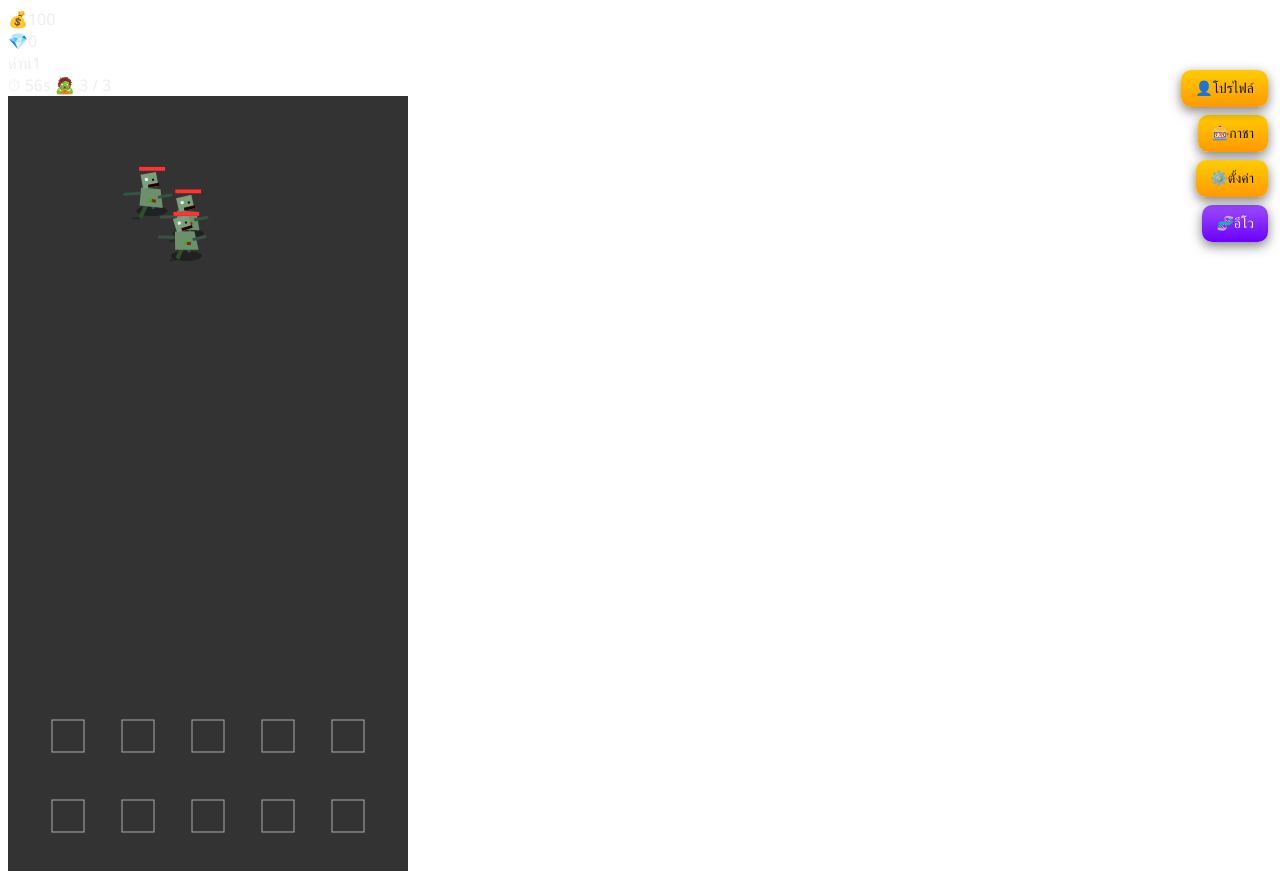
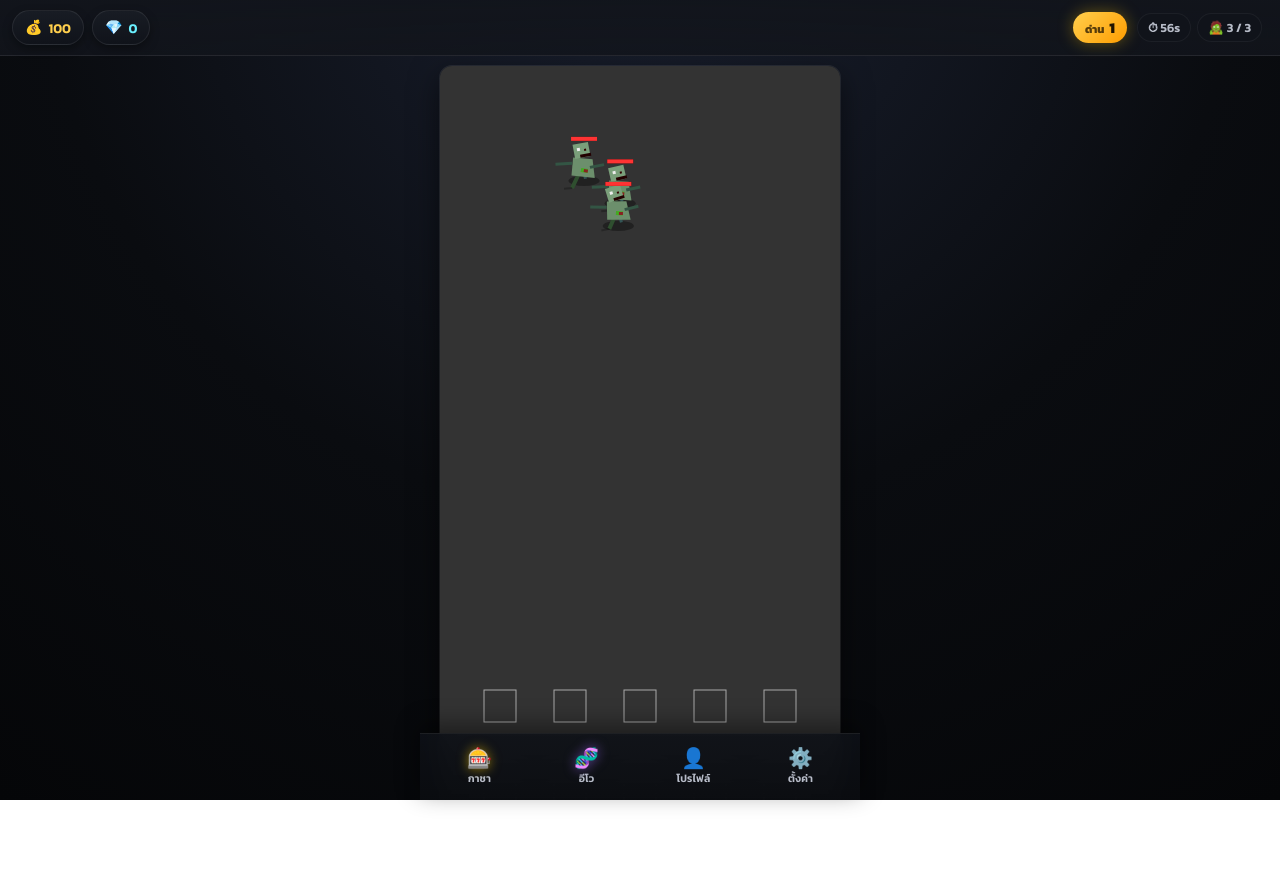
Before and after one commit to lalahayday075-boop/TowerVSZombie, a website with bundled scripts: page index.html in a window 1280 px wide. After the commit the page ends 800 px from the top, so only its background shows below. Built offline with nearby package versions, Linux system fonts and the light colour scheme; files whose address does not match are found by name.

Commit message:
Add files via upload

```diff
--- a/assets/evolve.css
+++ b/assets/evolve.css
@@ -1,24 +1,3 @@
-#evolveBtn {
-  position: fixed;
-  right: 12px;
-  top: 205px; /* อยู่ใต้กาชา */
-
-  padding: 10px 14px;
-  font-size: 14px;
-
-  background: linear-gradient(180deg,#9d4dff,#6a00ff);
-  color: #fff;
-  border: none;
-  border-radius: 10px;
-
-  box-shadow: 0 4px 12px rgba(0,0,0,0.5);
-  cursor: pointer;
-  z-index: 30;
-}
-
-#evolveBtn:hover {
-  transform: scale(1.05);
-}
 /* ===== EVOLVE OVERLAY ===== */
 .evolve-overlay {
   display: none;
@@ -69,6 +48,43 @@
   background: #181818;
   border-radius: 10px;
   border: 1px solid #2a2a2a;
+  max-height: 55vh;
+  overflow-y: auto;
+}
+
+.evolve-list::-webkit-scrollbar { width: 6px; }
+.evolve-list::-webkit-scrollbar-thumb { background: #444; border-radius: 4px; }
+
+/* ===== CARD (การ์ดแต่ละชนิดป้อมที่อีโวได้) ===== */
+.evolve-card {
+  display: flex;
+  align-items: center;
+  justify-content: space-between;
+  gap: 10px;
+  background: linear-gradient(145deg, #202020, #191919);
+  border: 1px solid #2d2d2d;
+  border-radius: 12px;
+  padding: 10px 12px;
+  margin-bottom: 10px;
+}
+
+.evolve-card:last-child { margin-bottom: 0; }
+
+.evolve-card-title {
+  font-weight: 700;
+  letter-spacing: 0.5px;
+  color: #e9d5ff;
+  margin-bottom: 2px;
+}
+
+.evolve-card-info {
+  font-size: 12.5px;
+  color: #9a9a9a;
+}
+
+.evolve-card .evolve-btn {
+  flex: none;
+  min-width: 92px;
 }
 
 /* ===== BUTTON ROW ===== */
--- a/assets/gacha.css
+++ b/assets/gacha.css
@@ -15,12 +15,16 @@
   max-width: 380px; /* 🔥 พอดีกับ canvas 400px */
   max-height: 90vh; /* 🔥 ไม่ล้นจอ */
   overflow-y: auto; /* 🔥 ถ้ายาวเกินให้เลื่อน */
-  background: #1b1b1b;
-  border-radius: 16px;
+  background: linear-gradient(180deg, #201f22, #17161a);
+  border: 1px solid rgba(255,255,255,0.08);
+  border-radius: 18px;
   padding: 18px;
   color: white;
-  box-shadow: 0 0 25px rgba(0,0,0,0.8);
+  box-shadow: 0 20px 50px rgba(0,0,0,0.7);
 }
+
+.gacha-box::-webkit-scrollbar { width: 6px; }
+.gacha-box::-webkit-scrollbar-thumb { background: #555; border-radius: 4px; }
 
 /* ===== HEADER ===== */
 .gacha-title {
@@ -173,27 +177,19 @@
   margin-top: 4px;
   color: gold;
 }
-#ui div {
-  margin: 4px 0;
-}
-#gachaBtn {
-  position: fixed;
-  right: 12px;
-  top: 115px;
-
-  padding: 10px 14px;
-  font-size: 14px;
-
-  background: linear-gradient(180deg,#ffcc00,#ff9900);
-  color: #111;
+.gacha-close-btn {
+  display: block;
+  width: 100%;
+  margin-top: 12px;
+  padding: 10px;
   border: none;
-  border-radius: 10px;
-
-  box-shadow: 0 4px 12px rgba(0,0,0,0.5);
+  border-radius: 8px;
+  background: #444;
+  color: #fff;
+  font-weight: bold;
   cursor: pointer;
-  z-index: 30;
 }
 
-#gachaBtn:hover {
-  transform: scale(1.05);
+.gacha-close-btn:hover {
+  background: #555;
 }
--- a/assets/player.css
+++ b/assets/player.css
@@ -19,7 +19,9 @@
 .panel {
   width: 360px;
   max-width: 92%;
-  margin: 80px auto;
+  max-height: 82vh;
+  overflow-y: auto;
+  margin: 60px auto;
   padding: 22px;
   border-radius: 16px;
   background: linear-gradient(145deg,#1b1f27,#141820);
@@ -28,6 +30,9 @@
     0 20px 40px rgba(0,0,0,0.6);
   animation: popIn 0.25s ease;
 }
+
+.panel::-webkit-scrollbar { width: 6px; }
+.panel::-webkit-scrollbar-thumb { background: #444; border-radius: 4px; }
 
 .panel h2 {
   margin: 0 0 18px 0;
@@ -86,12 +91,31 @@
 
 .panel button {
   flex: 1;
+  width: 100%;
   padding: 10px;
   border-radius: 10px;
   border: none;
   cursor: pointer;
   font-weight: 600;
   transition: 0.15s ease;
+  margin-top: 8px;
+}
+
+.panel .button-group button { margin-top: 0; }
+
+.panel label {
+  display: flex;
+  align-items: center;
+  gap: 8px;
+  font-size: 14px;
+  color: #ccc;
+  margin-bottom: 6px;
+}
+
+.panel input[type="checkbox"] {
+  width: 18px;
+  height: 18px;
+  accent-color: var(--blue, #4aa3ff);
 }
 
 .btn-primary {
@@ -115,6 +139,61 @@
 }
 
 /* =============================
+   MAP THEME LIST
+============================= */
+
+.map-theme-grid {
+  display: grid;
+  grid-template-columns: 1fr 1fr;
+  gap: 8px;
+  margin-bottom: 4px;
+}
+
+.map-theme-btn {
+  display: flex;
+  flex-direction: column;
+  align-items: center;
+  gap: 4px;
+  padding: 12px 8px;
+  border-radius: 12px;
+  border: 1px solid #2c2c2c;
+  background: linear-gradient(145deg,#20242e,#181b22);
+  color: #ddd;
+  cursor: pointer;
+  transition: 0.15s ease;
+  margin-top: 0;
+}
+
+.map-theme-btn:hover:not(:disabled) {
+  transform: translateY(-2px);
+  border-color: var(--blue, #4aa3ff);
+}
+
+.map-theme-name {
+  font-weight: 700;
+  font-size: 13px;
+  letter-spacing: 0.5px;
+}
+
+.map-theme-state {
+  font-size: 11.5px;
+  color: #8a8f99;
+}
+
+.map-theme-btn.equipped {
+  border-color: var(--green, #3cff9d);
+  box-shadow: 0 0 12px rgba(60,255,157,0.25);
+}
+
+.map-theme-btn.equipped .map-theme-state { color: var(--green, #3cff9d); }
+
+.map-theme-btn.locked {
+  opacity: 0.45;
+  filter: grayscale(60%);
+  cursor: not-allowed;
+}
+
+/* =============================
    ANIMATION
 ============================= */
 
@@ -133,37 +212,3 @@
     opacity: 1;
   }
 }
-#profileBtn {
-  position: fixed;
-  right: 12px;
-  top: 70px;
-
-  padding: 10px 14px;
-  font-size: 14px;
-
-  background: linear-gradient(180deg,#ffcc00,#ff9900);
-  color: #111;
-  border: none;
-  border-radius: 10px;
-
-  box-shadow: 0 4px 12px rgba(0,0,0,0.5);
-  cursor: pointer;
-  z-index: 30;
-}
-#setBtn {
-  position: fixed;
-  right: 12px;
-  top: 160px;
-
-  padding: 10px 14px;
-  font-size: 14px;
-
-  background: linear-gradient(180deg,#ffcc00,#ff9900);
-  color: #111;
-  border: none;
-  border-radius: 10px;
-
-  box-shadow: 0 4px 12px rgba(0,0,0,0.5);
-  cursor: pointer;
-  z-index: 30;
-}
--- /dev/null
+++ b/assets/theme.css
@@ -0,0 +1,262 @@
+/* =========================================================
+   THEME.CSS — ระบบดีไซน์กลางของเกม (สี, ระยะ, เงา, ฟอนต์)
+   ไฟล์นี้คุมโครงหลัก: พื้นหลัง, แถบทรัพยากรบนสุด (HUD),
+   แถบเมนูล่าง (dock) และกรอบพื้นที่เกม
+   ========================================================= */
+
+:root {
+  /* ----- พื้นผิว ----- */
+  --bg-0: #0a0c10;
+  --bg-1: #12151c;
+  --panel-1: #181c24;
+  --panel-2: #10131a;
+  --line: rgba(255, 255, 255, 0.08);
+  --line-soft: rgba(255, 255, 255, 0.05);
+
+  /* ----- สีเน้น ----- */
+  --gold: #ffcf4d;
+  --gold-deep: #ff9d00;
+  --blue: #4aa3ff;
+  --blue-deep: #2d79ff;
+  --cyan: #6af0ff;
+  --purple: #9d6bff;
+  --purple-deep: #7c3aed;
+  --green: #3cff9d;
+  --red: #ff5d5d;
+
+  /* ----- ตัวหนังสือ ----- */
+  --text-0: #f5f6fa;
+  --text-1: #b7bcc8;
+  --text-2: #7d8291;
+
+  /* ----- รูปทรง ----- */
+  --r-sm: 8px;
+  --r-md: 12px;
+  --r-lg: 18px;
+  --r-pill: 999px;
+
+  /* ----- เงา ----- */
+  --shadow-1: 0 10px 30px rgba(0, 0, 0, 0.55);
+  --shadow-2: 0 18px 46px rgba(0, 0, 0, 0.65);
+  --shadow-glow-gold: 0 0 16px rgba(255, 204, 0, 0.35);
+
+  /* ----- ฟอนต์ ----- */
+  --font-game: "Kanit", "Segoe UI", Tahoma, sans-serif;
+
+  /* ----- ระดับชั้น ----- */
+  --z-frame: 5;
+  --z-popup: 20;
+  --z-modal: 60;
+  --z-modal-top: 200;
+
+  /* ----- พื้นที่ปลอดภัย ----- */
+  --safe-top: env(safe-area-inset-top, 0px);
+  --safe-bottom: env(safe-area-inset-bottom, 0px);
+}
+
+/* ========================================================= */
+/* RESET / BASE */
+/* ========================================================= */
+
+* { box-sizing: border-box; }
+
+html, body {
+  margin: 0;
+  height: 100%;
+  overflow-x: hidden;
+  font-family: var(--font-game);
+  background: radial-gradient(circle at 50% -10%, #1a2030 0%, var(--bg-0) 55%, #050608 100%);
+  color: var(--text-0);
+}
+
+body {
+  display: flex;
+  flex-direction: column;
+  user-select: none;
+  -webkit-user-select: none;
+  -ms-user-select: none;
+  -webkit-touch-callout: none;
+  -webkit-tap-highlight-color: transparent;
+}
+
+canvas { user-select: none; touch-action: none; }
+
+button {
+  font-family: inherit;
+  -webkit-tap-highlight-color: transparent;
+}
+
+/* ========================================================= */
+/* HUD บนสุด (ทรัพยากร + สถานะด่าน) */
+/* ========================================================= */
+
+#hud {
+  position: relative;
+  z-index: var(--z-frame);
+  display: flex;
+  align-items: center;
+  justify-content: space-between;
+  gap: 10px;
+  padding: calc(10px + var(--safe-top)) 12px 10px;
+  background: linear-gradient(180deg, rgba(18, 21, 28, 0.97), rgba(18, 21, 28, 0.86));
+  border-bottom: 1px solid var(--line);
+  backdrop-filter: blur(10px);
+  flex-wrap: wrap;
+}
+
+.hud-resources {
+  display: flex;
+  gap: 8px;
+}
+
+.hud-pill {
+  display: flex;
+  align-items: center;
+  gap: 6px;
+  padding: 6px 12px;
+  border-radius: var(--r-pill);
+  background: linear-gradient(180deg, var(--panel-1), var(--panel-2));
+  border: 1px solid var(--line);
+  font-weight: 600;
+  font-size: 13.5px;
+  box-shadow: 0 4px 10px rgba(0, 0, 0, 0.35);
+}
+
+.hud-pill--money { color: var(--gold); }
+.hud-pill--diamond { color: var(--cyan); }
+
+.hud-icon { font-size: 14px; }
+
+.hud-wave {
+  display: flex;
+  align-items: center;
+  gap: 10px;
+  flex-wrap: wrap;
+  justify-content: flex-end;
+}
+
+.hud-wave-main {
+  display: flex;
+  align-items: baseline;
+  gap: 5px;
+  padding: 4px 12px;
+  border-radius: var(--r-pill);
+  background: linear-gradient(135deg, var(--gold), var(--gold-deep));
+  color: #201400;
+  font-weight: 800;
+  box-shadow: var(--shadow-glow-gold);
+}
+
+.hud-wave-label { font-size: 11px; opacity: 0.75; }
+.hud-wave-value { font-size: 15px; }
+
+.hud-wave-sub {
+  display: flex;
+  align-items: center;
+  gap: 6px;
+}
+
+.hud-chip {
+  font-size: 12.5px;
+  font-weight: 600;
+  color: var(--text-1);
+  background: var(--panel-2);
+  border: 1px solid var(--line-soft);
+  border-radius: var(--r-pill);
+  padding: 4px 10px;
+  white-space: nowrap;
+}
+
+.hud-mode {
+  font-size: 12px;
+  color: var(--purple);
+  font-weight: 700;
+}
+
+/* ========================================================= */
+/* พื้นที่เกม (canvas stage) */
+/* ========================================================= */
+
+#gameStage {
+  width: 100%;
+  display: flex;
+  justify-content: center;
+  align-items: flex-start;
+  box-sizing: border-box;
+  padding: 10px 10px 0;
+}
+
+#game {
+  background: #15181f;
+  display: block;
+  width: 100%;
+  max-width: 400px;
+  height: auto;
+  aspect-ratio: 400 / 775;
+  max-height: 100%;
+  border-radius: var(--r-md);
+  box-shadow: 0 0 0 1px var(--line), var(--shadow-1);
+}
+
+/* ========================================================= */
+/* แถบเมนูล่าง (bottom dock) */
+/* ========================================================= */
+
+#bottomDock {
+  position: fixed;
+  left: 0;
+  right: 0;
+  bottom: 0;
+  z-index: var(--z-frame);
+  display: flex;
+  justify-content: space-around;
+  align-items: stretch;
+  gap: 4px;
+  padding: 6px 8px calc(6px + var(--safe-bottom));
+  background: linear-gradient(0deg, rgba(10, 12, 16, 0.97), rgba(14, 17, 23, 0.9));
+  border-top: 1px solid var(--line);
+  backdrop-filter: blur(10px);
+  box-shadow: 0 -8px 24px rgba(0, 0, 0, 0.45);
+}
+
+.dock-btn {
+  flex: 1;
+  display: flex;
+  flex-direction: column;
+  align-items: center;
+  justify-content: center;
+  gap: 2px;
+  padding: 8px 4px;
+  border: none;
+  border-radius: var(--r-md);
+  background: transparent;
+  color: var(--text-1);
+  cursor: pointer;
+  transition: background 0.15s ease, color 0.15s ease, transform 0.1s ease;
+}
+
+.dock-btn:active { transform: scale(0.94); }
+
+.dock-btn:hover {
+  background: var(--line-soft);
+  color: var(--text-0);
+}
+
+.dock-icon {
+  font-size: 20px;
+  line-height: 1;
+}
+
+.dock-label {
+  font-size: 10.5px;
+  font-weight: 600;
+  letter-spacing: 0.2px;
+}
+
+/* เน้นปุ่มกาชากับอีโวเล็กน้อยให้รู้สึกพิเศษ */
+#gachaBtn .dock-icon { filter: drop-shadow(0 0 6px rgba(255, 204, 0, 0.55)); }
+#evolveBtn .dock-icon { filter: drop-shadow(0 0 6px rgba(157, 107, 255, 0.6)); }
+
+@media (min-width: 480px) {
+  #bottomDock { max-width: 440px; left: 50%; transform: translateX(-50%); right: auto; width: 100%; }
+}
--- a/assets/zombieskins.css
+++ b/assets/zombieskins.css
@@ -157,6 +157,10 @@
   font-size: 18px;
 }
 
+.zombie-button-group {
+  margin-top: 12px;
+}
+
 /* Fade anim */
 @keyframes fadeIn {
   from { opacity: 0; transform: translateY(-4px); }
```
Also changed, not shown: assets/style.css (+16 -3 lines).
